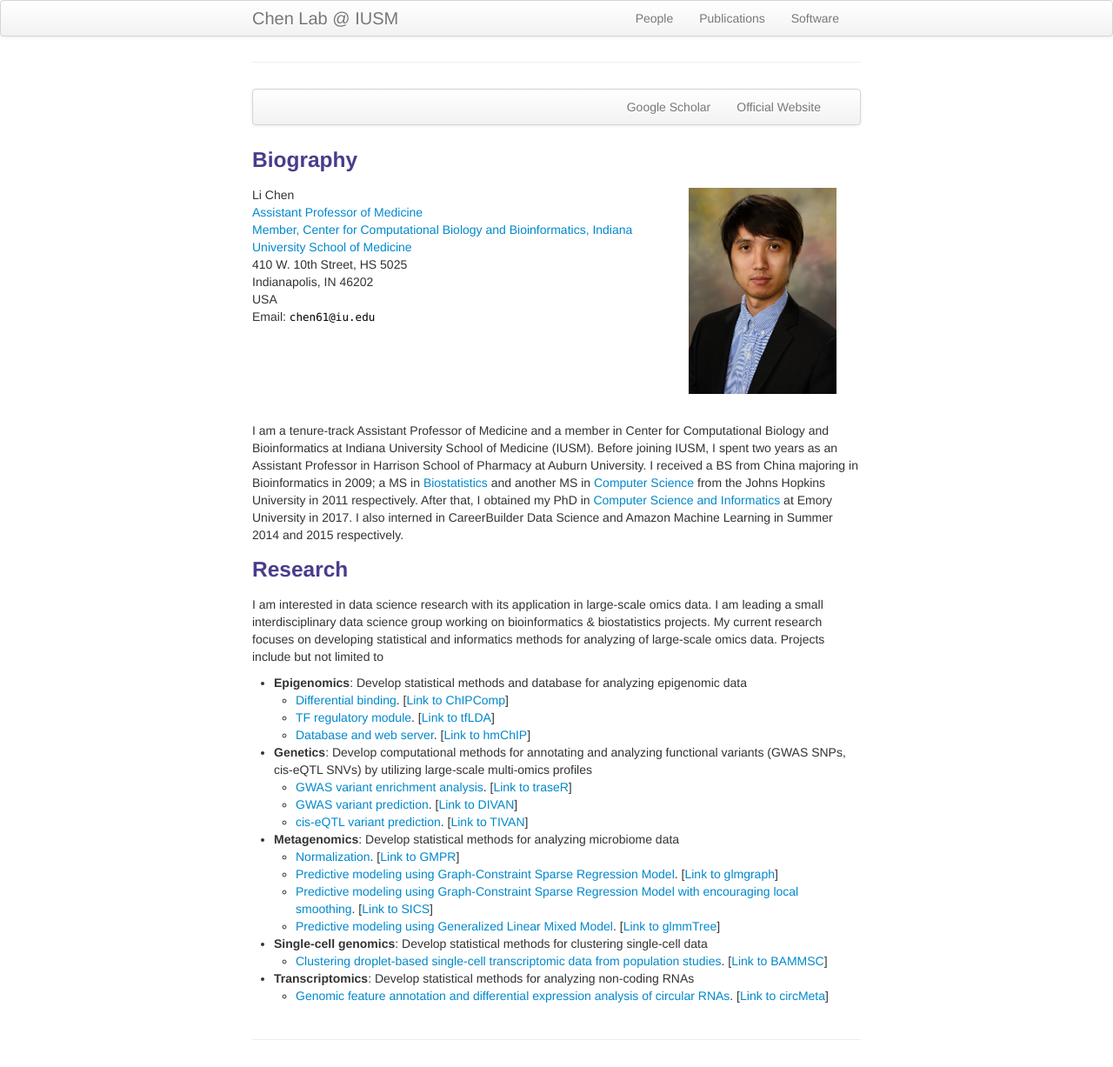
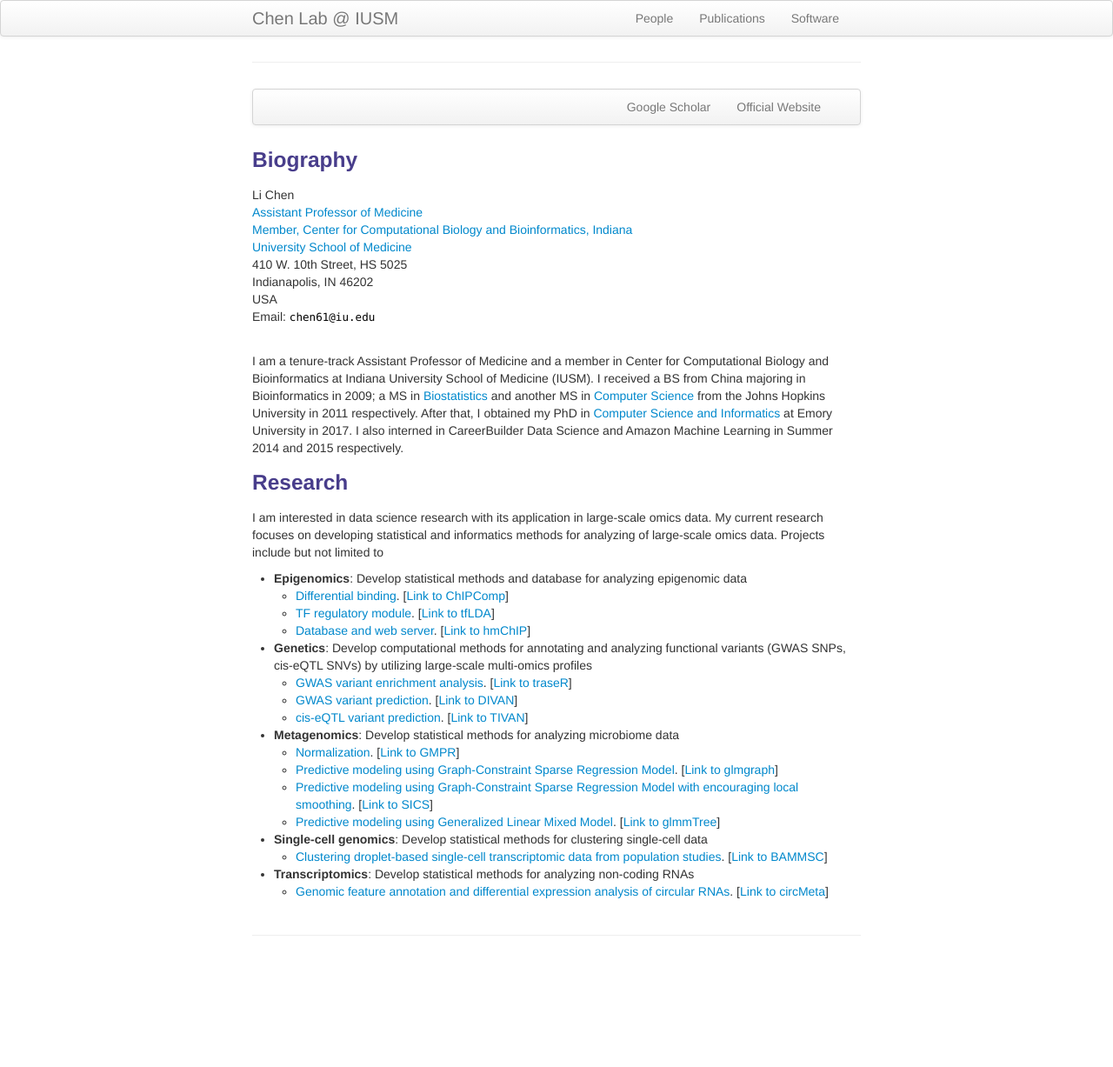
Before and after one commit to lichenbiostat/lichen-lab.github.io, a Jekyll site: the page built from index.md, in a window 1280 px wide. Shown: the whole page at 87% size. Built offline with Jekyll 4.4.1, drawn with Linux system fonts in a browser that asks for light colours; after the commit the page ends 1107 px from its top, so only the background shows below that.

Commit message:
Update index.md

```diff
--- a/index.md
+++ b/index.md
@@ -7,7 +7,7 @@ description: I am a tenure-track Assistant Professor of Medicine at Indiana Univ
   <div class="navbar-inner">
       <ul class="nav">
           <li><a href="https://scholar.google.com/citations?user=Nk-yRrcAAAAJ&hl=en">Google Scholar</a></li>
-        <li><a href="https://medicine.iu.edu/departments/internal-medicine/specialties/hematology-oncology/faculty/47520/chen-li/">Official Website</a></li>
+        <li><a href="https://medicine.iu.edu/faculty/47520/chen-li">Official Website</a></li>
       </ul>
   </div>
 </div>
@@ -29,21 +29,16 @@ description: I am a tenure-track Assistant Professor of Medicine at Indiana Univ
             </div>
         </div>
 
-        <div class="span2">
-        <a href="../assets/pics/Chen.jpg">
-            <img src="../assets/pics/Chen.jpg" height="200" width="180" title="Li Chen" alt="Li Chen"/>
-        </a>
-        </div>
     </div>
 </div>
 <br/>
 
 
-I am a tenure-track Assistant Professor of Medicine and a member in Center for Computational Biology and Bioinformatics at Indiana University School of Medicine (IUSM). Before joining IUSM, I spent two years as an Assistant Professor in Harrison School of Pharmacy at Auburn University. I received a BS from China majoring in Bioinformatics in 2009; a MS in [Biostatistics](http://www.jhsph.edu/departments/biostatistics/index.html) and another MS in [Computer Science](https://www.cs.jhu.edu/) from the Johns Hopkins University in 2011 respectively. After that, I obtained my PhD in [Computer Science and Informatics](http://www.cs.emory.edu/site/home/) at Emory University in 2017. I also interned in CareerBuilder Data Science and Amazon Machine Learning in Summer 2014 and 2015 respectively.
+I am a tenure-track Assistant Professor of Medicine and a member in Center for Computational Biology and Bioinformatics at Indiana University School of Medicine (IUSM). I received a BS from China majoring in Bioinformatics in 2009; a MS in [Biostatistics](http://www.jhsph.edu/departments/biostatistics/index.html) and another MS in [Computer Science](https://www.cs.jhu.edu/) from the Johns Hopkins University in 2011 respectively. After that, I obtained my PhD in [Computer Science and Informatics](http://www.cs.emory.edu/site/home/) at Emory University in 2017. I also interned in CareerBuilder Data Science and Amazon Machine Learning in Summer 2014 and 2015 respectively.
 
 
 ### Research
-I am interested in data science research with its application in large-scale omics data. I am leading a small interdisciplinary data science group working on bioinformatics & biostatistics projects. My current research focuses on developing statistical and informatics methods for analyzing of large-scale omics data. Projects include but not limited to
+I am interested in data science research with its application in large-scale omics data. My current research focuses on developing statistical and informatics methods for analyzing of large-scale omics data. Projects include but not limited to
 
 - **Epigenomics**:
 Develop statistical methods and database for analyzing epigenomic data
```
